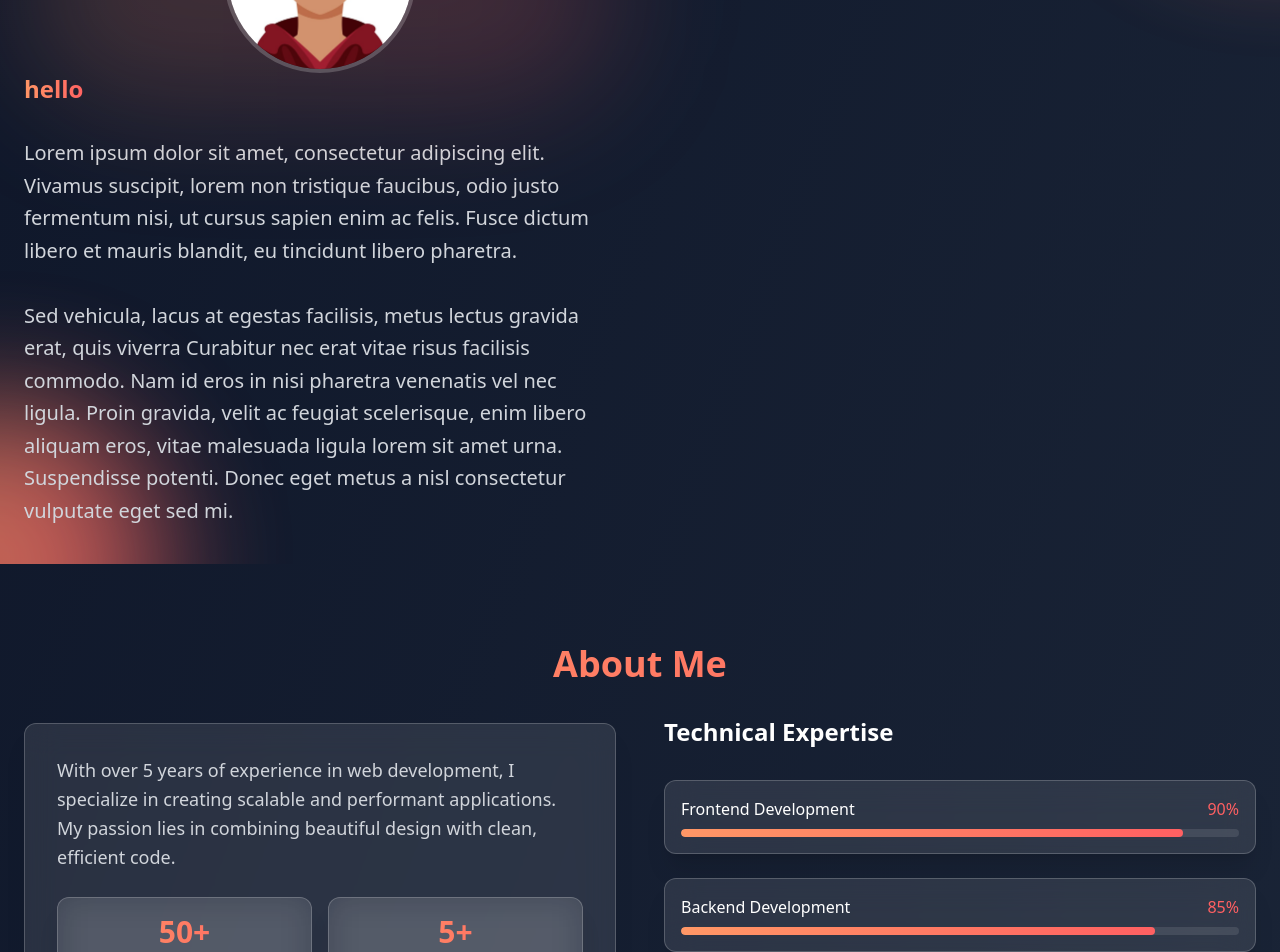
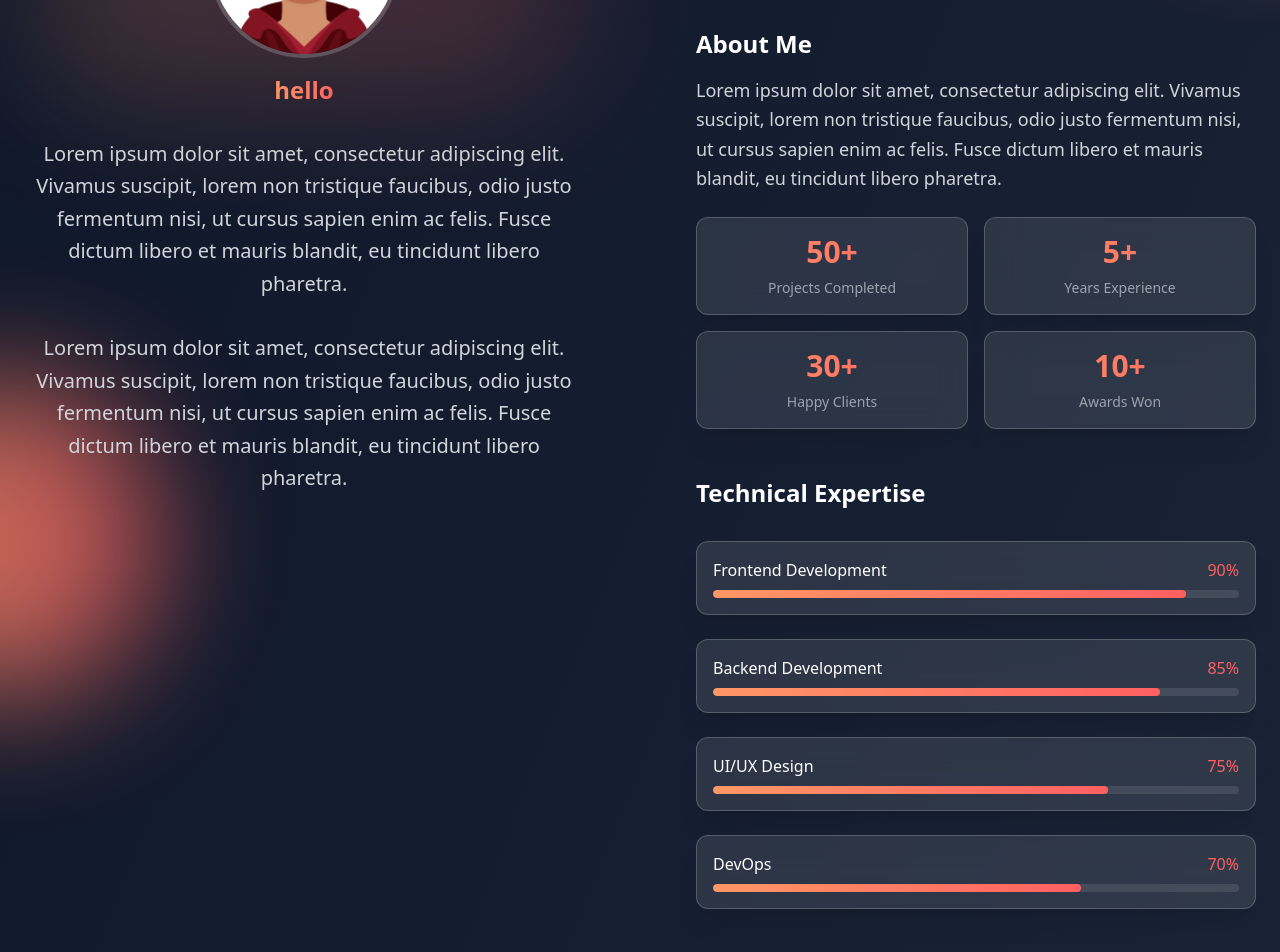
Before and after one commit to vullagvs26/PORTFOLIO, a Vue app: page / in a window 1280 px wide. Shown: the part 260-1212 px from the top of the page. Built offline with nearby package versions, Linux system fonts and the light colour scheme.

Commit message:
[App] fix position and design scrollable

```diff
--- a/src/App.vue
+++ b/src/App.vue
@@ -28,74 +28,69 @@
         </div>
       </div>
     </nav>
-
-    Hero Section
-    <section id="home" class="relative min-h-screen flex items-center">
+    <!-- Hero Section -->
+    <section id="home" class="relative min-h-screen flex">
       <!-- Animated background elements -->
-      <div class="absolute inset-0 overflow-hidden">
+      <div class="fixed inset-0 overflow-hidden">
         <div
-          class="absolute -top-40 -right-40 w-80 h-80 bg-gradient-to-r from-[#FF9766] to-[#FF6062] rounded-full filter blur-3xl animate-pulse-slow"
+          class="fixed -top-40 -right-40 w-80 h-80 bg-gradient-to-r from-[#FF9766] to-[#FF6062] rounded-full filter blur-3xl animate-pulse-slow"
         ></div>
         <div
-          class="absolute -bottom-40 -left-40 w-80 h-80 bg-gradient-to-r from-[#FF9766] to-[#FF6062] rounded-full filter blur-3xl animate-pulse-slow"
+          class="fixed -bottom-40 -left-40 w-80 h-80 bg-gradient-to-r from-[#FF9766] to-[#FF6062] rounded-full filter blur-3xl animate-pulse-slow"
           style="animation-delay: 2s"
         ></div>
       </div>
 
-      <div class="container mx-auto px-6 relative">
-        <div class="grid md:grid-cols-2 gap-12 items-center">
-          <div class="space-y-8">
+      <div class="container mx-auto px-6 relative flex justify-between ">
+        <!-- Left: Fixed Profile Information -->
+        <div
+          class="w-full md:w-1/2 space-y-8 sticky top-0 h-screen mr-28 flex flex-col justify-center"
+        >
           <h1 class="text-3xl md:text-5xl font-bold leading-tight text-center">
-             Vincent  Vullag
+            Vincent Vullag
           </h1>
           <div class="relative hidden md:block">
             <div
               class="absolute inset-0 bg-gradient-to-r from-[#FF9766]/20 to-[#FF6062]/20 rounded-full filter blur-3xl"
             ></div>
+            <div>
               <img
                 src="/avatar.png"
                 alt="Profile"
                 class="relative w-48 h-48 object-cover rounded-full border-4 border-white/20 animate-float mx-auto"
               />
-            <div>
-            <div>
-
-            <a class="text-2xl font-bold bg-gradient-to-r from-[#FF9766] to-[#FF6062] bg-clip-text text-transparent text-center">
+            </div>
+            <div class="text-center mt-4">
+              <a
+                class="text-2xl font-bold bg-gradient-to-r from-[#FF9766] to-[#FF6062] bg-clip-text text-transparent"
+              >
                 hello
               </a>
             </div>
+          </div>
+          <p class="text-xl text-gray-300 leading-relaxed text-center ">
+            Lorem ipsum dolor sit amet, consectetur adipiscing elit. Vivamus suscipit,
+            lorem non tristique faucibus, odio justo fermentum nisi, ut cursus sapien enim
+            ac felis. Fusce dictum libero et mauris blandit, eu tincidunt libero pharetra.
+          </p>
 
-            </div>
-          </div>
-            <p class="text-xl text-gray-300 leading-relaxed">
+          <p class="text-xl text-gray-300 leading-relaxed text-center">
             Lorem ipsum dolor sit amet, consectetur adipiscing elit. Vivamus suscipit,
-             lorem non tristique faucibus, odio justo fermentum nisi, ut cursus sapien enim ac felis.
-             Fusce dictum libero et mauris blandit, eu tincidunt libero pharetra. <br><br>
-
-             Sed vehicula, lacus at egestas facilisis, metus lectus gravida erat, quis viverra
-             Curabitur nec erat vitae risus facilisis commodo. Nam id eros in nisi pharetra venenatis vel nec ligula.
-             Proin gravida, velit ac feugiat scelerisque, enim libero aliquam eros, vitae malesuada ligula lorem sit amet urna.
-             Suspendisse potenti. Donec eget metus a nisl consectetur vulputate eget sed mi.
+            lorem non tristique faucibus, odio justo fermentum nisi, ut cursus sapien enim
+            ac felis. Fusce dictum libero et mauris blandit, eu tincidunt libero pharetra.
           </p>
 
         </div>
 
-        </div>
-      </div>
-    </section>
-
-    <!-- About Section -->
-    <section id="about" class="py-20">
-      <div class="container mx-auto px-6">
-        <h2 class="section-title text-center">About Me</h2>
-        <div class="grid md:grid-cols-2 gap-12 items-center">
-          <div class="glass-card p-8 space-y-6">
+        <!-- Right: Scrollable Content -->
+        <div id="about" class="w-full md:w-1/2 h-auto mt-72">
+          <h2 class="text-2xl font-bold mb-4">About Me</h2>
           <p class="text-lg text-gray-300 leading-relaxed">
-              With over 5 years of experience in web development, I specialize in creating
-              scalable and performant applications. My passion lies in combining beautiful
-              design with clean, efficient code.
+            Lorem ipsum dolor sit amet, consectetur adipiscing elit. Vivamus suscipit,
+            lorem non tristique faucibus, odio justo fermentum nisi, ut cursus sapien enim
+            ac felis. Fusce dictum libero et mauris blandit, eu tincidunt libero pharetra.
           </p>
-            <div class="grid grid-cols-2 gap-4">
+          <div class="grid grid-cols-2 gap-4 mt-6">
             <div
               v-for="(value, key) in stats"
               :key="key"
@@ -109,8 +104,9 @@
               <div class="text-sm text-gray-400 mt-2">{{ key }}</div>
             </div>
           </div>
-          </div>
-          <div class="space-y-8">
+
+          <!-- Technical Expertise Section -->
+          <div id="work" class="space-y-8 mt-12">
             <h3 class="text-2xl font-bold">Technical Expertise</h3>
             <div class="space-y-6">
               <div v-for="skill in skills" :key="skill.name" class="glass-card p-4">
@@ -127,13 +123,9 @@
               </div>
             </div>
           </div>
-        </div>
-      </div>
-    </section>
 
           <!-- Projects Section -->
-    <section id="projects" class="py-20">
-      <div class="container mx-auto px-6">
+          <div id="projects" class="py-20">
             <h2 class="section-title text-center">Featured Projects</h2>
             <div class="grid md:grid-cols-2 lg:grid-cols-3 gap-8">
               <div
@@ -170,11 +162,9 @@
               </div>
             </div>
           </div>
-    </section>
 
           <!-- Contact Section -->
-    <section id="contact" class="py-20">
-      <div class="container mx-auto px-6">
+          <div id="contact" class="py-10">
             <h2 class="section-title text-center">Get In Touch</h2>
             <div class="max-w-3xl mx-auto glass-card p-8">
               <form class="space-y-6">
@@ -185,7 +175,11 @@
                   </div>
                   <div>
                     <label class="block text-gray-300 mb-2">Email</label>
-                <input type="email" class="input-field" placeholder="john@example.com" />
+                    <input
+                      type="email"
+                      class="input-field"
+                      placeholder="john@example.com"
+                    />
                   </div>
                 </div>
                 <div>
@@ -204,12 +198,14 @@
               </form>
             </div>
           </div>
+        </div>
+      </div>
     </section>
 
     <!-- Footer -->
     <footer class="py-12 border-t border-white/10">
       <div class="container mx-auto px-6">
-        <div class="grid md:grid-cols-3 gap-8">
+        <div class="flex justify-around">
           <div>
             <h3 class="text-xl font-bold mb-4">Let's Connect</h3>
             <div class="flex space-x-4">
@@ -236,7 +232,6 @@
               </a>
             </div>
           </div>
-          .
           <div>
             <h3 class="text-xl font-bold mb-4">Contact Info</h3>
             <div class="space-y-2 text-gray-300">
@@ -303,3 +298,5 @@ const socials = [
   { name: "Instagram", url: "#" },
 ];
 </script>
+
+<style></style>
--- a/src/style.css
+++ b/src/style.css
@@ -1,6 +1,30 @@
 @tailwind base;
 @tailwind components;
 @tailwind utilities;
+
+
+/* Style the entire scrollbar */
+::-webkit-scrollbar {
+  width: 12px; /* Width of the scrollbar */
+  height: 12px; /* Height of the scrollbar (for horizontal scrollbar) */
+}
+
+/* Style the track (background) of the scrollbar */
+::-webkit-scrollbar-track {
+  background: #2F3748; /* Color of the track */
+  border-radius: 10px; /* Rounded corners for the track */
+}
+
+/* Style the draggable part of the scrollbar (thumb) */
+::-webkit-scrollbar-thumb {
+  background: #FF6262; /* Color of the thumb */
+  border-radius: 10px; /* Rounded corners for the thumb */
+}
+
+/* Style the thumb on hover */
+::-webkit-scrollbar-thumb:hover {
+  background: #FF9566; /* Color of the thumb when hovered */
+}
 
 @layer base {
   html {
```
Also changed, not shown: 1 other file (tests, documents, lock files or other folders). Lines whose indentation alone changed are shown as unchanged.
